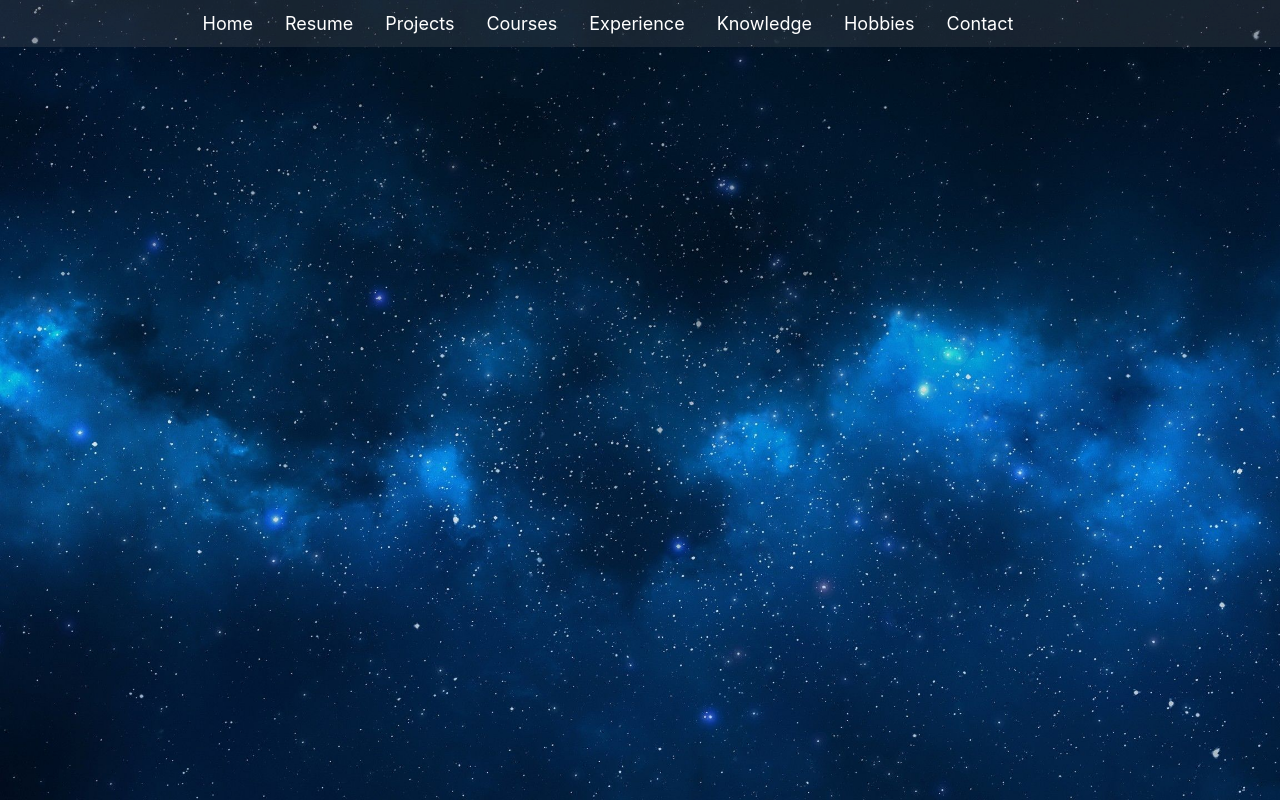
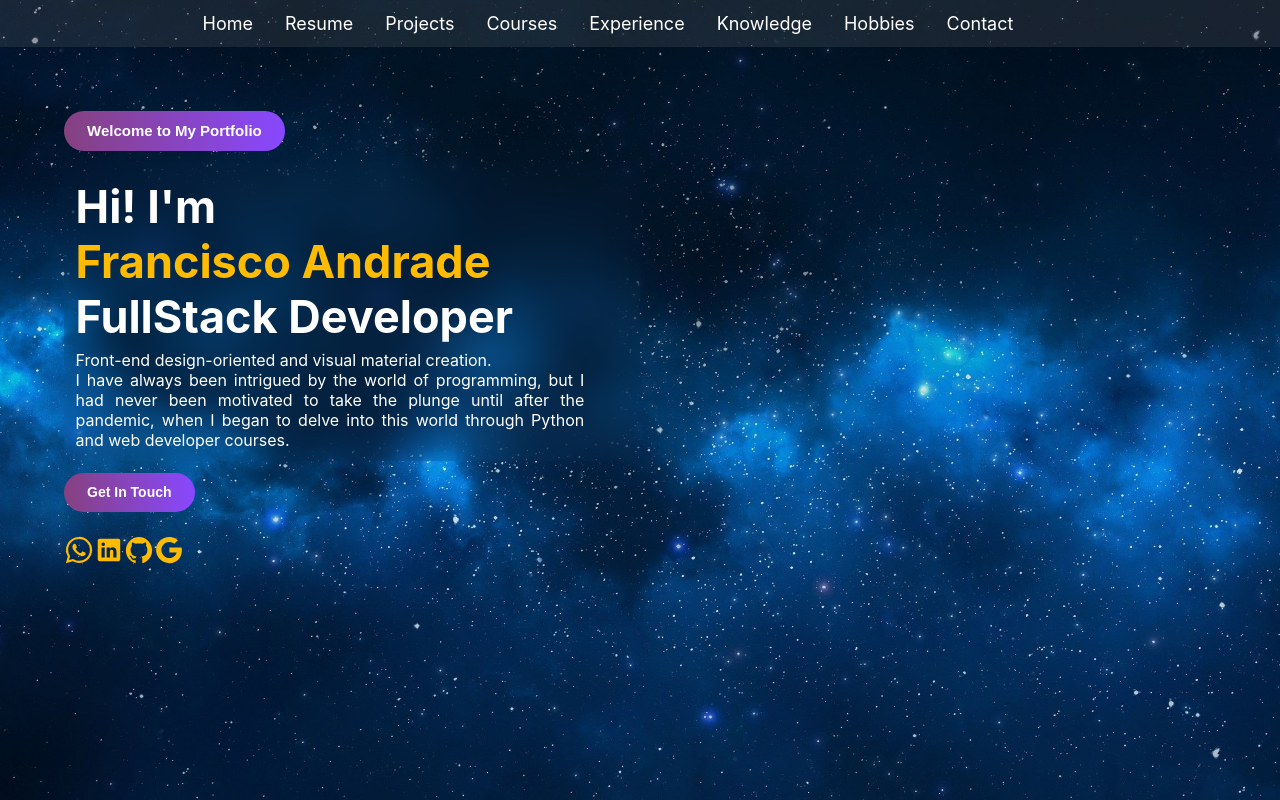
Before and after one commit to Franandrade94/My-Portfolio, a React (Create React App) app: page / in a window 1280 px wide. Built offline with nearby package versions, Linux system fonts and the light colour scheme.

Commit message:
Home page

```diff
--- a/src/components/2-Presentación/Presentación.jsx
+++ b/src/components/2-Presentación/Presentación.jsx
@@ -1,10 +1,63 @@
 import "./presentacion.css";
 import React from "react";
+import { Link } from "react-router-dom";
+import { IoLogoWhatsapp, IoLogoGoogle } from "react-icons/io5";
+import { IoLogoLinkedin , IoLogoGithub} from "react-icons/io";
 
 const Presentacion = () => {
+
+    const handleClickMail = () => {
+        window.open("franandrade15994@gmail.com")
+    }
+
+    const handleClickWhatsapp = () => {
+        window.open("")
+    }
+
+    const handleClickGitHub = () => {
+        window.open("https://github.com/Franandrade94")
+    }
+
+    const handleClickLinkedIn = () => {
+        window.open("https://www.linkedin.com/in/andrade-francisco94/")
+    }
+
+
+
     return(
-        <div>
+        <div className="Portfolio-Container">
+            <button className="Welcome">Welcome to My Portfolio</button>
+            <div className="Presentacion-Container">
+                <div>
+                    <h1 className="presentacion">Hi! I'm <p className="Name">Francisco Andrade</p> <br/>FullStack Developer</h1>
+                </div>
+                <div>
+                    <p className="Info">
+                        Front-end design-oriented and visual material creation.
+                        <br/>
+                        I have always been intrigued by the world of programming, but I had never been motivated to take the plunge until after the pandemic, when I began to delve into this world through Python and web developer courses.
+                    </p>
+                </div>
+            </div>
+            <button className="GetInTouch">Get In Touch</button>
 
+            <div className="redes">
+                <Link to={handleClickWhatsapp}>
+                    <IoLogoWhatsapp className="icon-contact"/>
+                </Link>
+
+                <Link to={handleClickLinkedIn}>
+                    <IoLogoLinkedin className="icon-contact"/>
+                </Link>
+
+                <Link to={handleClickGitHub}>
+                    <IoLogoGithub className="icon-contact"/>
+                </Link>
+
+                <Link onClick={handleClickMail}>
+                    <IoLogoGoogle className="icon-contact"/>
+                </Link>
+            </div>
         </div>
     )
 };
--- a/src/components/2-Presentación/presentacion.css
+++ b/src/components/2-Presentación/presentacion.css
@@ -0,0 +1,76 @@
+.Portfolio-Container{
+    background-color: rgba(255, 255, 255, 0);
+    margin-left: 5%;
+    margin-right: 5%;
+    margin-top: 5%;
+}
+
+.Welcome{
+    color: white;
+    background-image: linear-gradient(to left, #8848ff, #86417f);
+    padding: 1% 2%;
+    border: none;
+    text-align: center;
+    border-radius: 50px;
+    font-size: 15px;
+    font-weight: bold;
+}
+
+.Presentacion-Container{
+    margin-top: 1%;
+    padding: 1%;
+    backdrop-filter: blur(1rem);
+    width: 70%;
+}
+
+.presentacion{
+    margin-top: 1%;
+    color: white;
+}
+
+.Name{
+    color: rgb(255, 187, 0);
+    display: inline-block
+}
+
+.Info{
+    color: white;
+    margin-top: 1%;
+    text-align: justify;
+    margin-right: 8%;
+}
+
+.GetInTouch{
+    color: white;
+    background-image: linear-gradient(to left, #8848ff, #86417f);
+    padding: 1% 2%;
+    margin-top: 1%;
+    border: none;
+    text-align: center;
+    border-radius: 50px;
+    font-size: 14px;
+    font-weight: bold;
+}
+
+.redes{
+    margin-top: 2%;
+}
+
+.icon-contact{
+    color: rgb(255, 187, 0);
+    font-size: 30px;
+}
+
+@media (min-width: 790px) {
+    .Presentacion-Container{
+        padding: 1%;
+        backdrop-filter: blur(1rem);
+        width: 50%;
+    }
+
+    .presentacion{
+        margin-top: 1%;
+        color: white;
+        font-size: 45px;
+    }
+}
--- a/src/pages/2-Home/Home.jsx
+++ b/src/pages/2-Home/Home.jsx
@@ -1,12 +1,14 @@
 import "./home.css";
 import React from "react";
 import Nav from "../../components/1-Nav/Nav-1/Nav";
+import Presentacion from "../../components/2-Presentación/Presentación";
 
 const  Home = () => {
 
     return(
         <div className="Home">
             <Nav/>
+            <Presentacion/>
         </div>
     )
 }
```
Also changed, not shown: src/assets/images/Fran1-removebg.png (added), src/assets/images/fran2-removebg.png (added).
